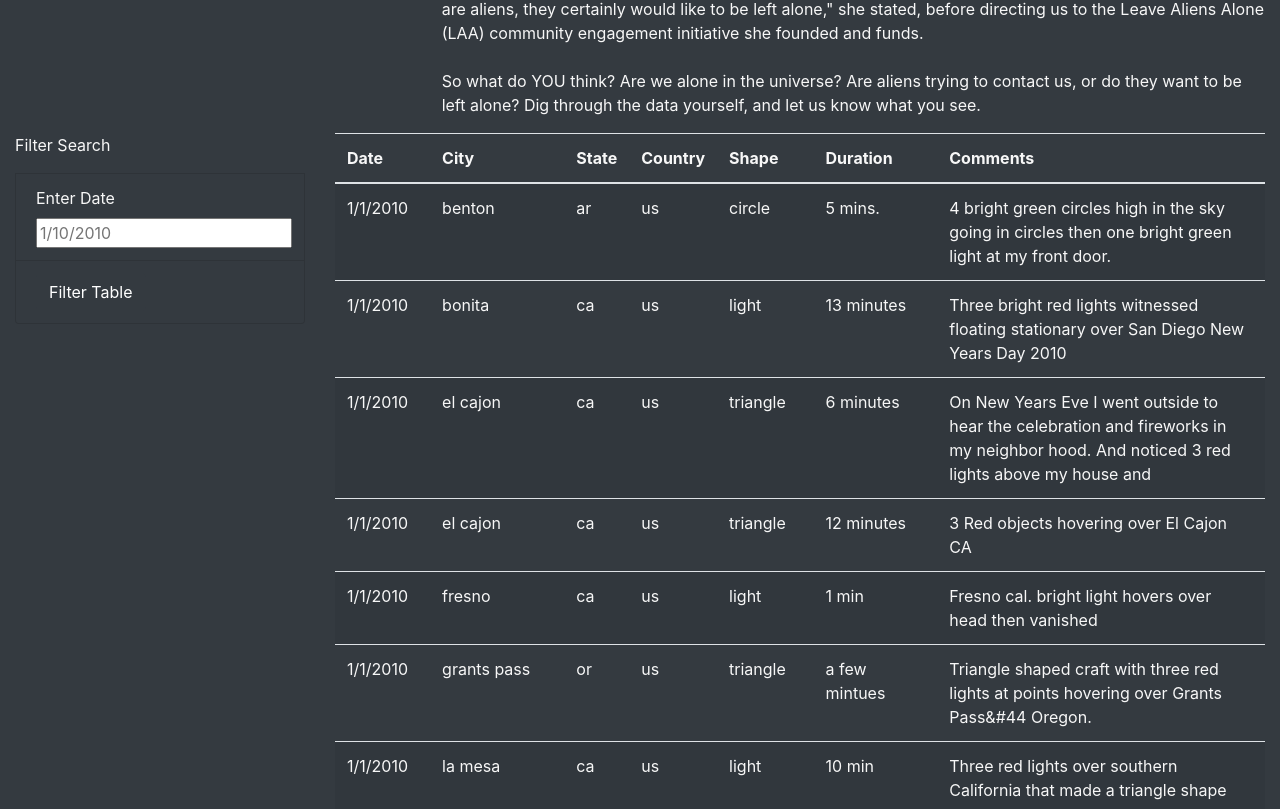
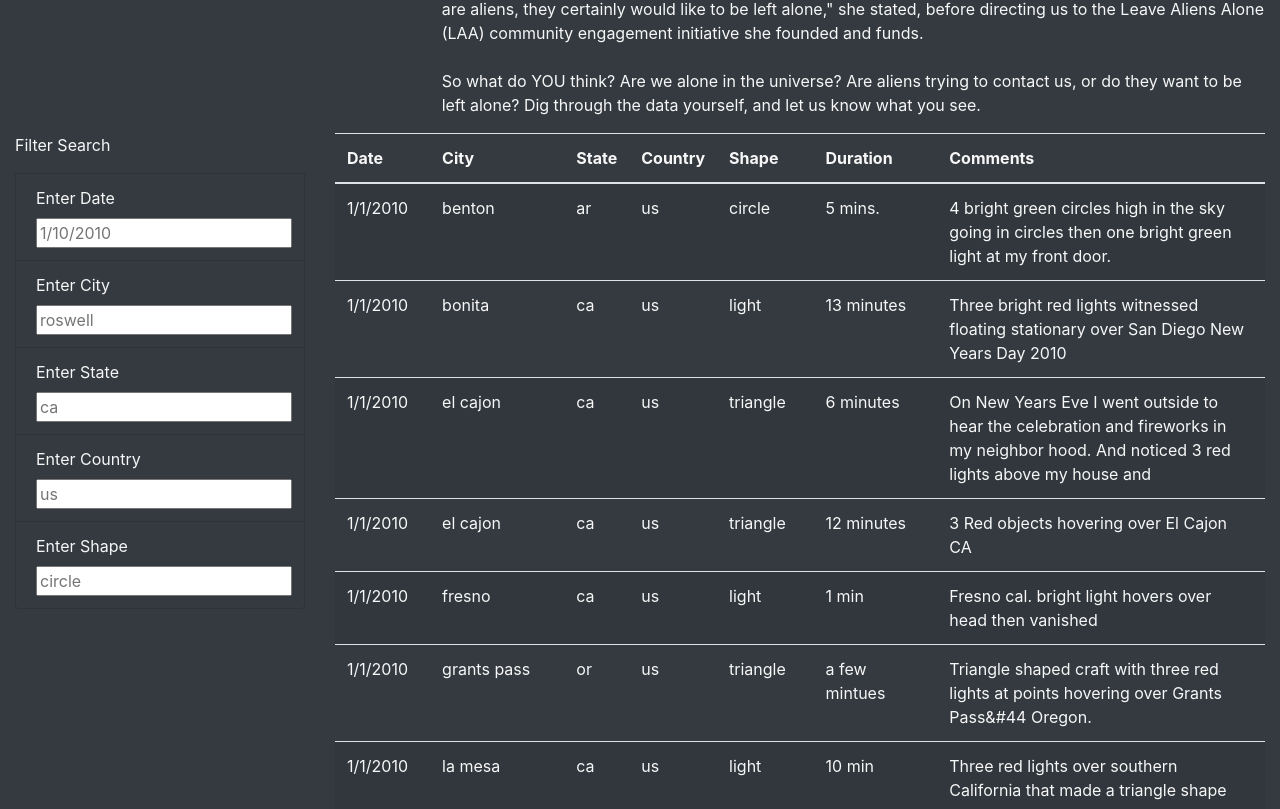
Before and after one commit to HollyC13/UFOs, a plain HTML site: page index.html in a window 1280 px wide. Shown: the part 603-1412 px from the top of the page. Drawn offline with nearby package versions, Linux system fonts and the light colour scheme.

Commit message:
Updated file for Challenge

```diff
--- a/index.html
+++ b/index.html
@@ -45,20 +45,34 @@
             <form class="form form-dark bg-dark">
               <p>Filter Search</p>
             </form>
-
             <ul class="ul ul-dark bg-dark list_group">
             </ul>
-
-
               <li class="li li-dark bg-dark list-group-item">
                 <label for="date">Enter Date</label>
                 <input type="text" placeholder="1/10/2010" id="datetime" />
               </li>
 
               <li class="li li-dark bg-dark list-group-item">
-                    <button id="filter-btn" type="button" class="btn btn-dark">Filter Table</button>
+                <label for="city">Enter City</label><br>
+                <input type="text" placeholder="roswell" id="city" />
+              </li>
+
+              <li class="li li-dark bg-dark list-group-item">
+                <label for="state">Enter State</label><br>
+                <input type="text" placeholder="ca" id="state" />
+              </li>
+
+              <li class="li li-dark bg-dark list-group-item">
+                <label for="country">Enter Country</label><br>
+                <input type="text" placeholder="us" id="country" />
+              </li>
+
+              <li class="li li-dark bg-dark list-group-item">
+                <label for="shape">Enter Shape</label><br>
+                <input type="text" placeholder="circle" id="shape" />
               </li>
           </div>
+
             <div class="col-md-9">
                 <table class="table table-striped">
                     <thead>
```
Lines whose indentation alone changed are shown as unchanged.
